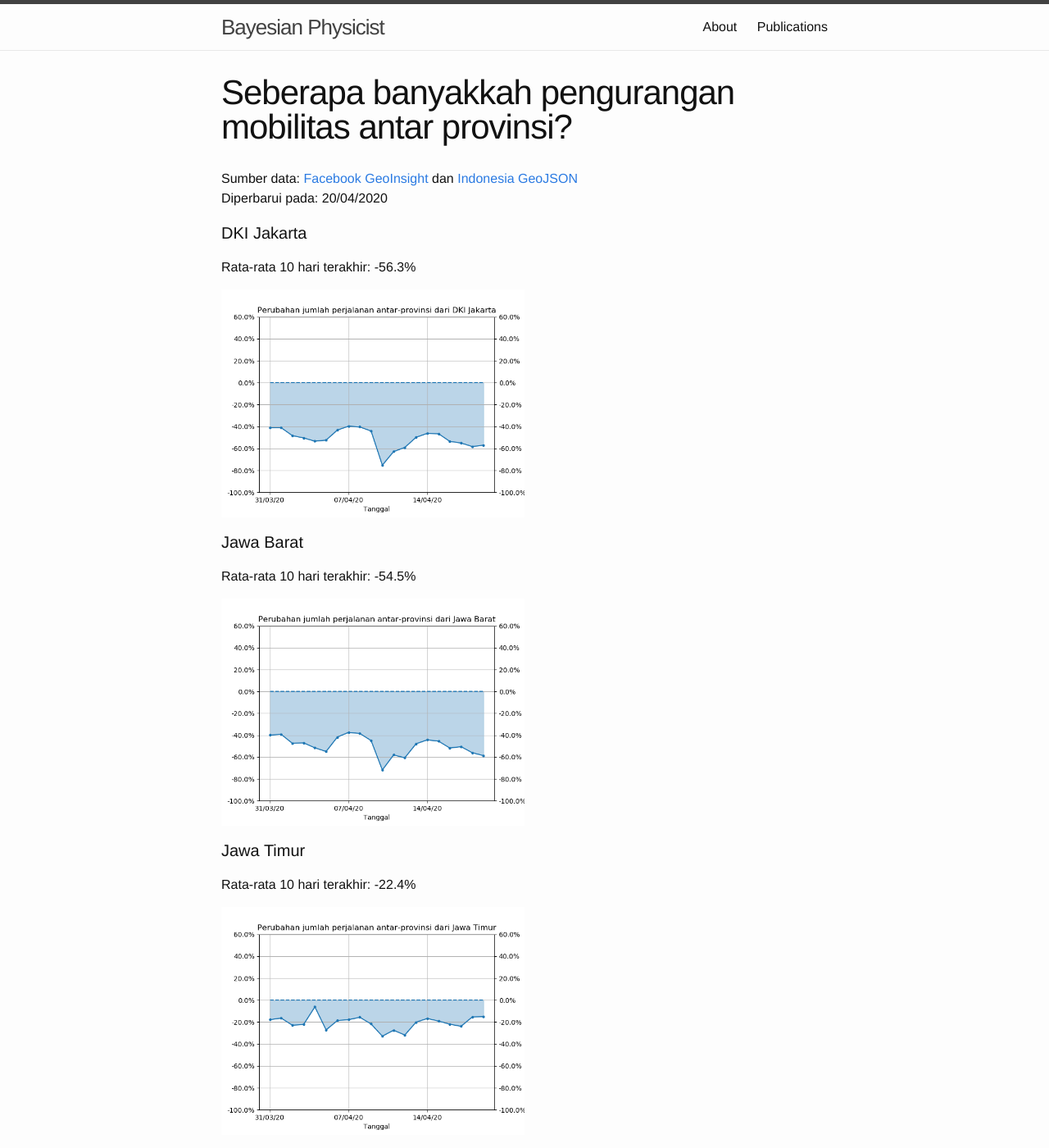
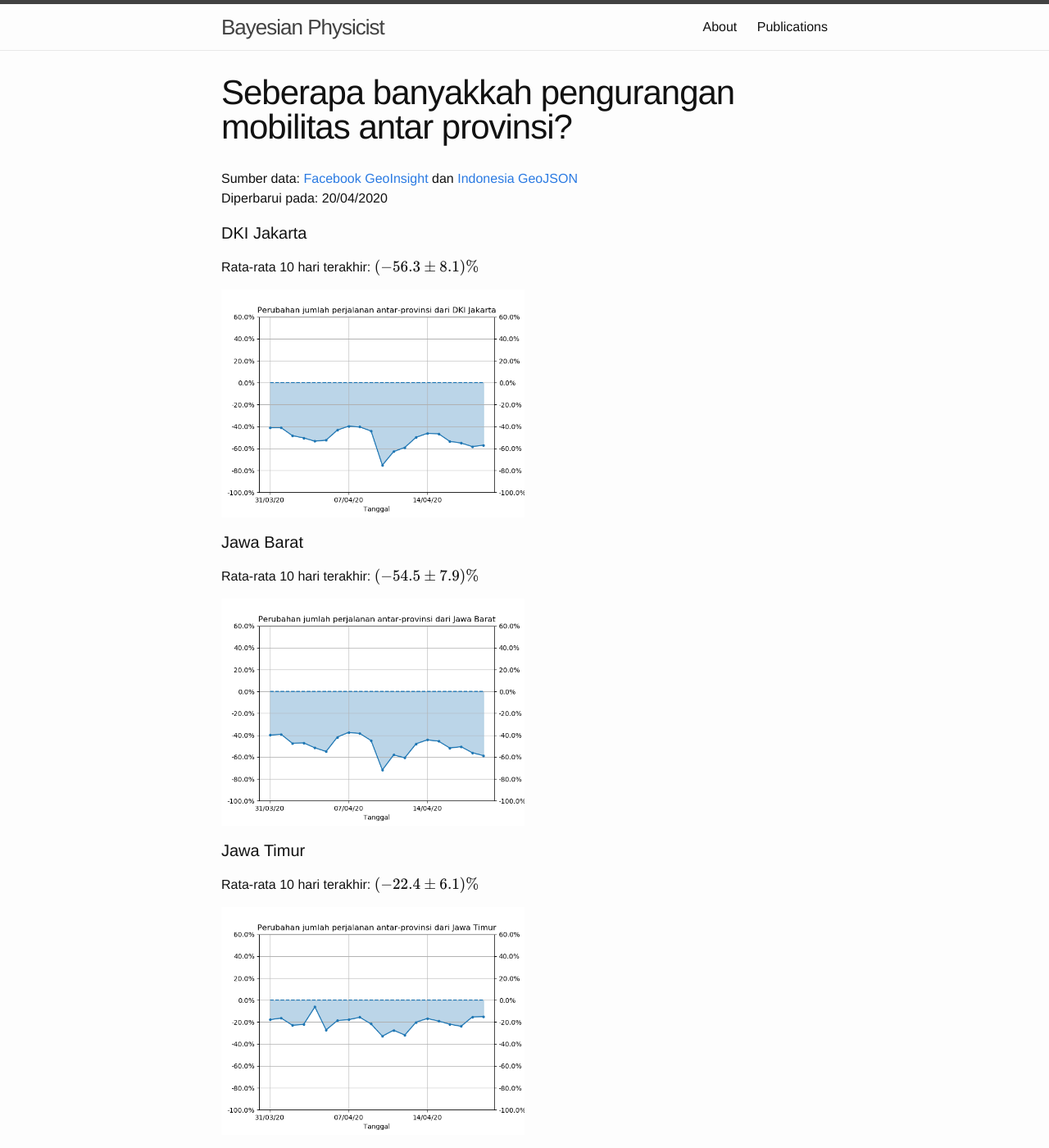
Before and after one commit to mfkasim1/mfkasim1.github.io, a Jekyll site: the page built from idcovid19-mobility.md, in a window 1280 px wide and 1400 px high. Shown: the whole window at 82% size. Built offline with Jekyll 4.4.1, drawn with Linux system fonts in a browser that asks for light colours; formulas are drawn with MathJax 3; some of the changed text lies outside the part shown.

Commit message:
Use uncertainty and latex

```diff
--- a/idcovid19-mobility.md
+++ b/idcovid19-mobility.md
@@ -10,30 +10,30 @@ Diperbarui pada: 20/04/2020<br/>
 
 #### DKI Jakarta
 
-Rata-rata 10 hari terakhir: -56.3%
+Rata-rata 10 hari terakhir: \\(\left(-56.3\pm 8.1\right)\%\\)
 
 <img title="DKI Jakarta" src="{{ site.baseurl }}/assets/idcovid19-mobility/antar-provinsi_dari_dki_jakarta.png" width="50%"/>
 
 #### Jawa Barat
 
-Rata-rata 10 hari terakhir: -54.5%
+Rata-rata 10 hari terakhir: \\(\left(-54.5\pm 7.9\right)\%\\)
 
 <img title="Jawa Barat" src="{{ site.baseurl }}/assets/idcovid19-mobility/antar-provinsi_dari_jawa_barat.png" width="50%"/>
 
 #### Jawa Timur
 
-Rata-rata 10 hari terakhir: -22.4%
+Rata-rata 10 hari terakhir: \\(\left(-22.4\pm 6.1\right)\%\\)
 
 <img title="Jawa Timur" src="{{ site.baseurl }}/assets/idcovid19-mobility/antar-provinsi_dari_jawa_timur.png" width="50%"/>
 
 #### Sulawesi Selatan
 
-Rata-rata 10 hari terakhir: -45.5%
+Rata-rata 10 hari terakhir: \\(\left(-45.5\pm 9.5\right)\%\\)
 
 <img title="Sulawesi Selatan" src="{{ site.baseurl }}/assets/idcovid19-mobility/antar-provinsi_dari_sulawesi_selatan.png" width="50%"/>
 
 #### Jawa Tengah
 
-Rata-rata 10 hari terakhir: -35.6%
+Rata-rata 10 hari terakhir: \\(\left(-35.6\pm 8.0\right)\%\\)
 
 <img title="Jawa Tengah" src="{{ site.baseurl }}/assets/idcovid19-mobility/antar-provinsi_dari_jawa_tengah.png" width="50%"/>
```
